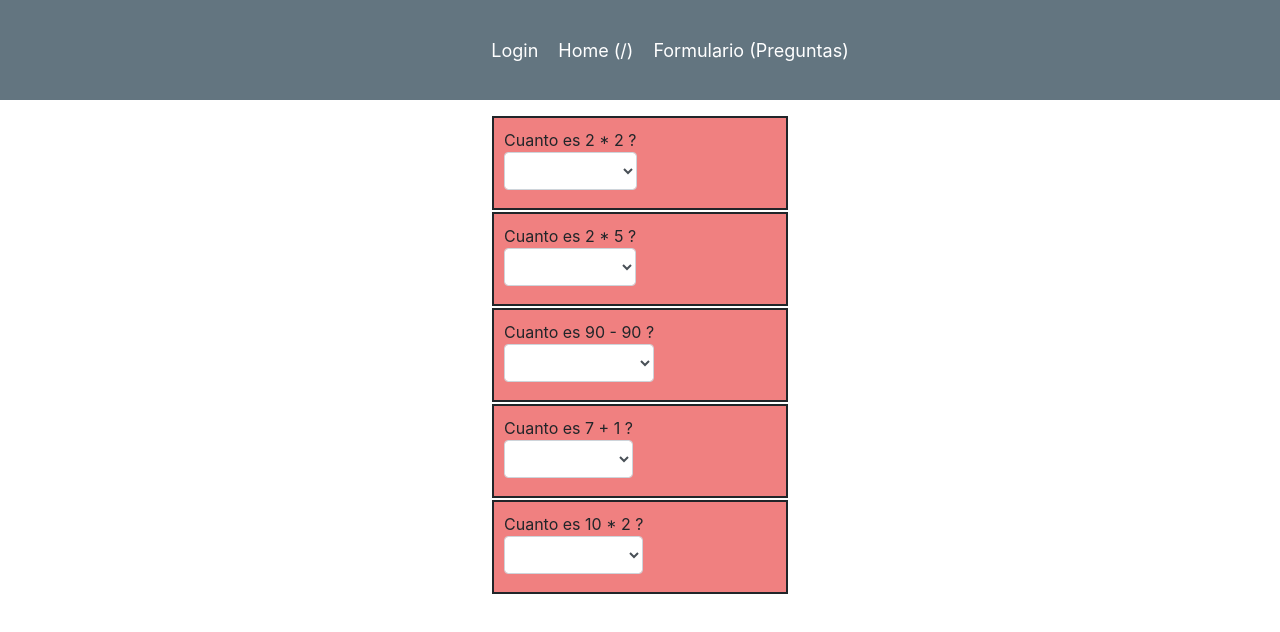
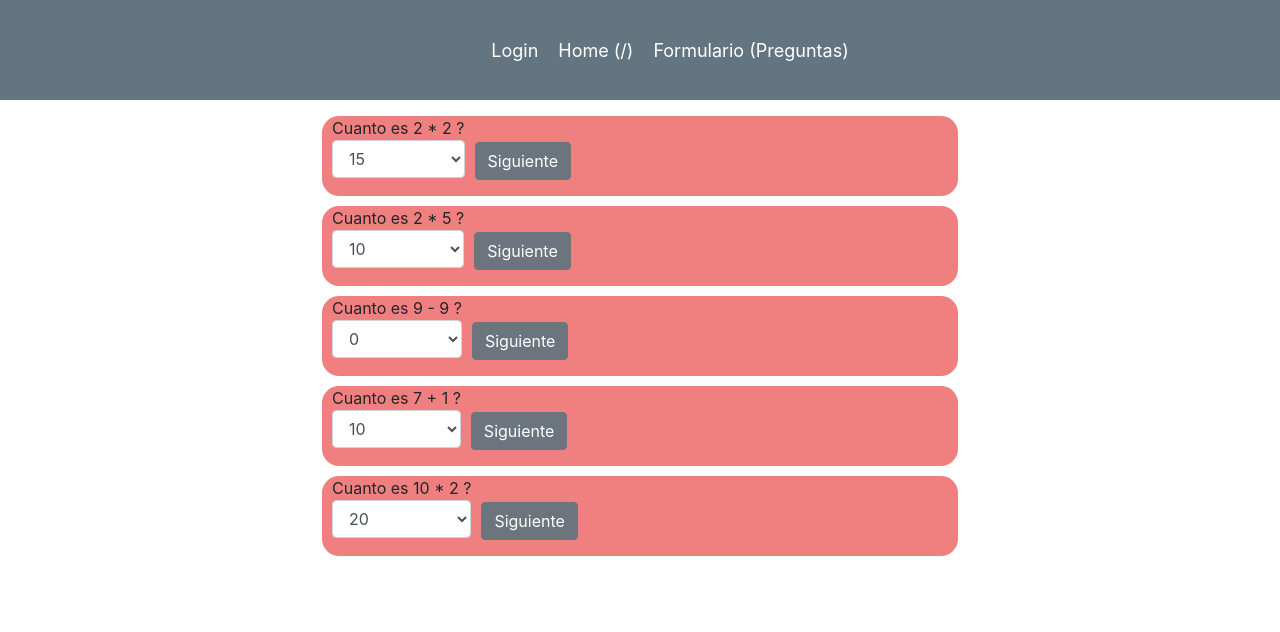
Before and after one commit to emmanuel201290/ExamenFinal, a React (Create React App) app: page /Formulario in a window 1280 px wide. Shown: the top 632 px of the page. Built offline with nearby package versions, Linux system fonts and the light colour scheme.

Commit message:
Se agrego el componente 6

```diff
--- a/src/Container/index.js
+++ b/src/Container/index.js
@@ -1,33 +1,49 @@
-import React from "react";
-import { Form, Label, Input } from "reactstrap";
+import React, { useState } from "react";
+import { Form, Label, Input, Button } from "reactstrap";
 import styled from "styled-components";
-
-export const handleChange = e => {
-  console.log(e.currentTarget);
-  console.log(document.querySelector("select").Input);
-  console.log(document.querySelector("select").textContent);
-};
 
 const Principal = styled.div`
   background: #f08080;
-  border: 2px solid;
   margin: 2px;
+  height: 80px;
+  border-radius: 17px 17px 17px 17px;
 `;
 
-export default ({ titulo, contenido }) => {
+export default ({ titulo, contenido, indice }) => {
+  const [isSelected, setSelected] = useState();
+  const [isEmpty, setEmpty] = useState(false);
+
+  const handleChange = e => {
+    setSelected(e.target.value);
+  };
+
+  const validEmpty = () => {
+    setEmpty(isSelected);
+  };
+
   return (
     <Principal>
       <Form style={{ margin: "10px" }}>
-        <Label>
+        <Label style={{ color: "" }}>
           {titulo}
-          <br></br>
-
-          <Input type="select" name="select" id={"1"} onChange={handleChange}>
+          <Input type="select" name="select" id="1" onChange={handleChange}>
             {contenido.opciones.map(item => (
-              <option value={item.esVerdadera}>{item.nombreOpcion}</option>
+              <option value={item.esVerdadera} selected="selected">
+                {item.nombreOpcion}
+              </option>
             ))}
           </Input>
         </Label>
+        <Button style={{ margin: "10px" }} onClick={validEmpty}>
+          Siguiente
+        </Button>
+        {isEmpty === "" ? (
+          <Label style={{ color: "red" }}>
+            <h4>{"Seleccione un valor"}</h4>
+          </Label>
+        ) : (
+          ""
+        )}
       </Form>
     </Principal>
   );
--- a/src/Formulario/index.js
+++ b/src/Formulario/index.js
@@ -90,11 +90,31 @@ export default () => {
   };
   return (
     <Wrapper>
-      <Container titulo={"Cuanto es 2 * 2 ?"} contenido={contenido} />
-      <Container titulo={"Cuanto es 2 * 5 ?"} contenido={contenido2} />
-      <Container titulo={"Cuanto es 90 - 90 ?"} contenido={contenido3} />
-      <Container titulo={"Cuanto es 7 + 1 ?"} contenido={contenido4} />
-      <Container titulo={"Cuanto es 10 * 2 ?"} contenido={contenido5} />
+      <Container
+        titulo={"Cuanto es 2 * 2 ?"}
+        contenido={contenido}
+        indice={1}
+      />
+      <Container
+        titulo={"Cuanto es 2 * 5 ?"}
+        contenido={contenido2}
+        indice={2}
+      />
+      <Container
+        titulo={"Cuanto es 9 - 9 ?"}
+        contenido={contenido3}
+        indice={3}
+      />
+      <Container
+        titulo={"Cuanto es 7 + 1 ?"}
+        contenido={contenido4}
+        indice={4}
+      />
+      <Container
+        titulo={"Cuanto es 10 * 2 ?"}
+        contenido={contenido5}
+        indice={5}
+      />
     </Wrapper>
   );
 };
--- a/src/Login/styles.js
+++ b/src/Login/styles.js
@@ -1,6 +1,6 @@
 import styled from "styled-components";
 
 export const Wrapper = styled.div`
-  width: 300px;
+  width: 50%;
   margin: 0 auto;
 `;
```
